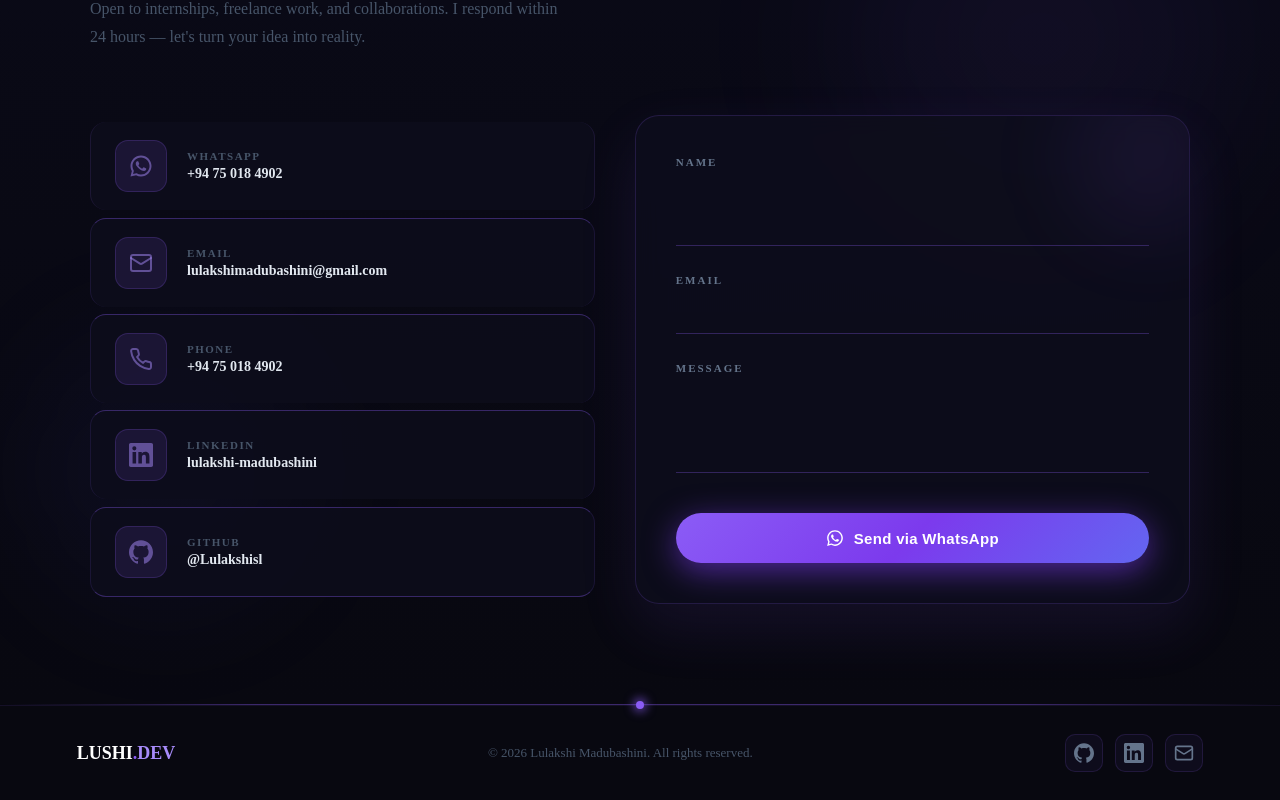
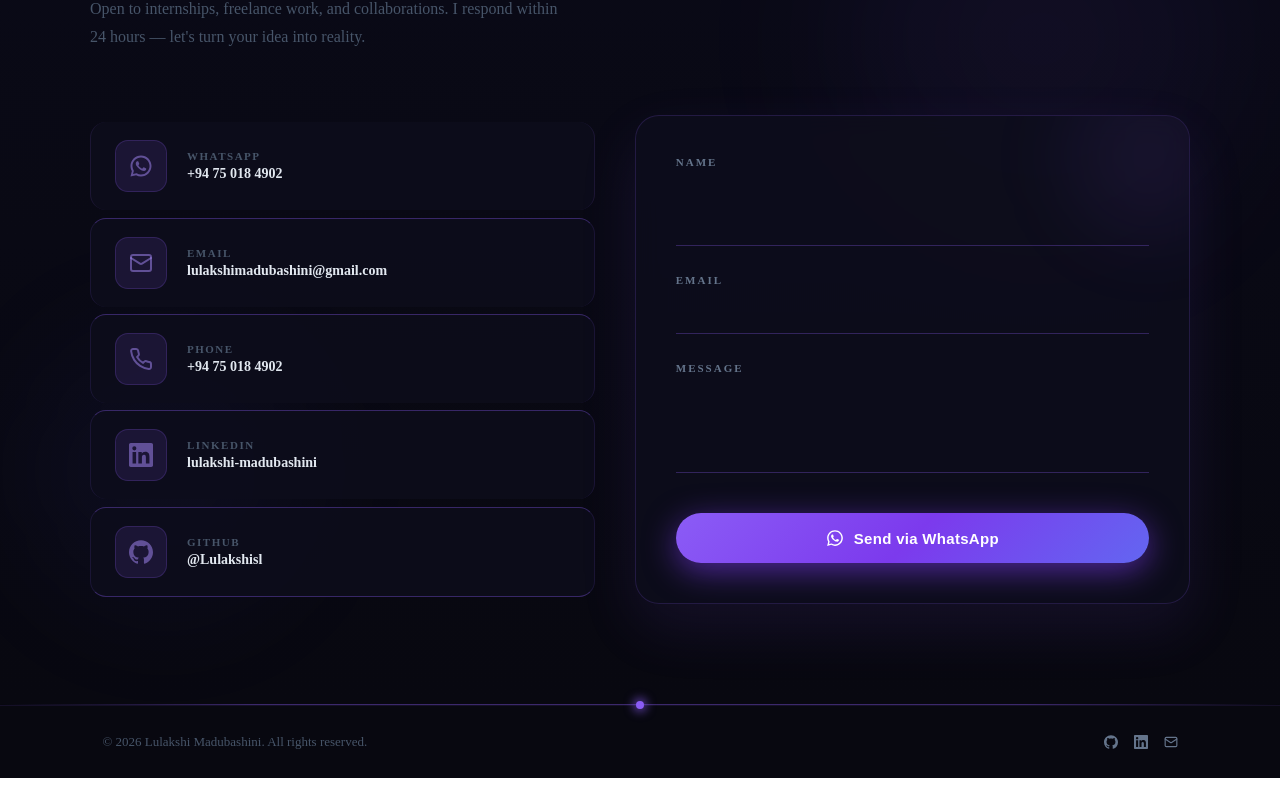
Before and after one commit to Lulakshisl/portfolio, a React (Vite) app: page / in a window 1280 px wide. Shown: the part 6007-6807 px from the top of the page. After the commit the page ends 6785 px from the top, so only its background shows below. Built offline with nearby package versions, Linux system fonts and the light colour scheme.

Commit message:
Lushi.Dev part remove and icon distance fix

```diff
--- a/src/components/Footer.tsx
+++ b/src/components/Footer.tsx
@@ -5,34 +5,33 @@ const Footer = () => {
   const { dark } = useContext(ThemeContext)
   const bg = dark ? '#080810' : '#f3f0ff'
   const border = dark ? 'rgba(139,92,246,0.1)' : 'rgba(124,58,237,0.12)'
-  const logoText = dark ? 'white' : '#1e1b4b'
   const copyText = dark ? '#475569' : '#7c6fa5'
   const iconColor = dark ? '#64748b' : '#6b5b95'
 
   const links = [
     {
-      label:'GitHub',
-      href:'https://github.com/Lulakshisl',
-      icon:(
-        <svg viewBox="0 0 24 24" width="20" height="20" fill="currentColor">
+      label: 'GitHub',
+      href: 'https://github.com/Lulakshisl',
+      icon: (
+        <svg viewBox="0 0 24 24" width="14" height="14" fill="currentColor">
           <path d="M12 .297c-6.63 0-12 5.373-12 12 0 5.303 3.438 9.8 8.205 11.385.6.113.82-.258.82-.577 0-.285-.01-1.04-.015-2.04-3.338.724-4.042-1.61-4.042-1.61C4.422 18.07 3.633 17.7 3.633 17.7c-1.087-.744.084-.729.084-.729 1.205.084 1.838 1.236 1.838 1.236 1.07 1.835 2.809 1.305 3.495.998.108-.776.417-1.305.76-1.605-2.665-.3-5.466-1.332-5.466-5.93 0-1.31.465-2.38 1.235-3.22-.135-.303-.54-1.523.105-3.176 0 0 1.005-.322 3.3 1.23.96-.267 1.98-.399 3-.405 1.02.006 2.04.138 3 .405 2.28-1.552 3.285-1.23 3.285-1.23.645 1.653.24 2.873.12 3.176.765.84 1.23 1.91 1.23 3.22 0 4.61-2.805 5.625-5.475 5.92.42.36.81 1.096.81 2.22 0 1.606-.015 2.896-.015 3.286 0 .315.21.69.825.57C20.565 22.092 24 17.592 24 12.297c0-6.627-5.373-12-12-12"/>
         </svg>
       )
     },
     {
-      label:'LinkedIn',
-      href:'https://www.linkedin.com/in/lulakshi-madubashini-3177aa2a4/?skipRedirect=true',
-      icon:(
-        <svg viewBox="0 0 24 24" width="20" height="20" fill="currentColor">
+      label: 'LinkedIn',
+      href: 'https://www.linkedin.com/in/lulakshi-madubashini-3177aa2a4/?skipRedirect=true',
+      icon: (
+        <svg viewBox="0 0 24 24" width="14" height="14" fill="currentColor">
           <path d="M20.447 20.452h-3.554v-5.569c0-1.328-.027-3.037-1.852-3.037-1.853 0-2.136 1.445-2.136 2.939v5.667H9.351V9h3.414v1.561h.046c.477-.9 1.637-1.85 3.37-1.85 3.601 0 4.267 2.37 4.267 5.455v6.286zM5.337 7.433a2.062 2.062 0 1 1 0-4.124 2.062 2.062 0 0 1 0 4.124zM7.114 20.452H3.56V9h3.554v11.452zM22.225 0H1.771C.792 0 0 .774 0 1.729v20.542C0 23.227.792 24 1.771 24h20.451C23.2 24 24 23.227 24 22.271V1.729C24 .774 23.2 0 22.222 0h.003z"/>
         </svg>
       )
     },
     {
-      label:'Email',
-      href:'mailto:lulakshimadubashini@gmail.com',
-      icon:(
-        <svg viewBox="0 0 24 24" width="20" height="20" fill="none" stroke="currentColor" strokeWidth="2" strokeLinecap="round" strokeLinejoin="round">
+      label: 'Email',
+      href: 'mailto:lulakshimadubashini@gmail.com',
+      icon: (
+        <svg viewBox="0 0 24 24" width="14" height="14" fill="none" stroke="currentColor" strokeWidth="2" strokeLinecap="round" strokeLinejoin="round">
           <rect x="2" y="4" width="20" height="16" rx="2"/>
           <path d="m22 7-8.97 5.7a1.94 1.94 0 0 1-2.06 0L2 7"/>
         </svg>
@@ -41,31 +40,46 @@ const Footer = () => {
   ]
 
   return (
-    <div style={{background:bg,borderTop:`1px solid ${border}`,padding:'28px 6%',display:'flex',justifyContent:'space-between',alignItems:'center'}}>
-
-      <div style={{fontWeight:900,fontSize:'18px'}}>
-        <span style={{color:logoText}}>LUSHI</span>
-        <span style={{color:'#8b5cf6'}}>.</span>
-        <span style={{color:'#a78bfa'}}>DEV</span>
-      </div>
-
-      <p style={{color:copyText,fontSize:'13px',margin:0}}>
+    <div style={{
+      background: bg,
+      borderTop: `1px solid ${border}`,
+      padding: '28px 8%',
+      display: 'flex',
+      justifyContent: 'space-between',
+      alignItems: 'center',
+      flexWrap: 'wrap',
+      gap: '100px'
+    }}>
+      {/* Left - Copyright Text (was LUSHI.DEV) */}
+      <p style={{
+        color: copyText,
+        fontSize: '13px',
+        margin: 0,
+        fontWeight: 500
+      }}>
         © 2026 Lulakshi Madubashini. All rights reserved.
       </p>
 
-      <div style={{display:'flex',gap:'12px'}}>
-        {links.map(link=>(
-          <a key={link.label} href={link.href} target="_blank" rel="noreferrer"
+      {/* Right - Small Minimal Icons */}
+      <div style={{ display: 'flex', gap: '16px', alignItems: 'center' }}>
+        {links.map(link => (
+          <a
+            key={link.label}
+            href={link.href}
+            target="_blank"
+            rel="noreferrer"
             className="footer-icon"
             aria-label={link.label}
             style={{
-              color:iconColor,
-              width:'38px',height:'38px',borderRadius:'10px',
-              display:'flex',alignItems:'center',justifyContent:'center',
-              border:`1px solid ${dark?'rgba(139,92,246,0.15)':'rgba(124,58,237,0.15)'}`,
-              background:dark?'rgba(139,92,246,0.05)':'rgba(124,58,237,0.04)',
-              textDecoration:'none',transition:'all 0.2s'
-            }}>
+              color: iconColor,
+              display: 'flex',
+              alignItems: 'center',
+              justifyContent: 'center',
+              textDecoration: 'none',
+              transition: 'all 0.2s ease',
+              lineHeight: 0,
+            }}
+          >
             {link.icon}
           </a>
         ))}
@@ -74,8 +88,6 @@ const Footer = () => {
       <style>{`
         .footer-icon:hover {
           color: #8b5cf6 !important;
-          border-color: #8b5cf6 !important;
-          background: rgba(139,92,246,0.1) !important;
           transform: translateY(-3px);
         }
       `}</style>
@@ -83,5 +95,4 @@ const Footer = () => {
   )
 }
 
-
 export default Footer
```
